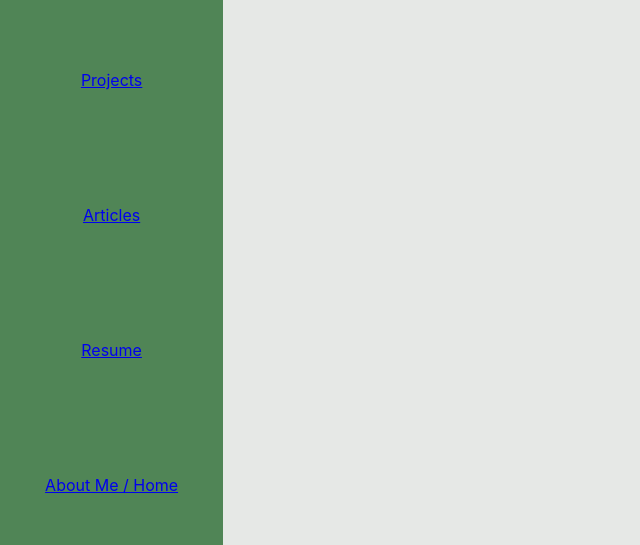
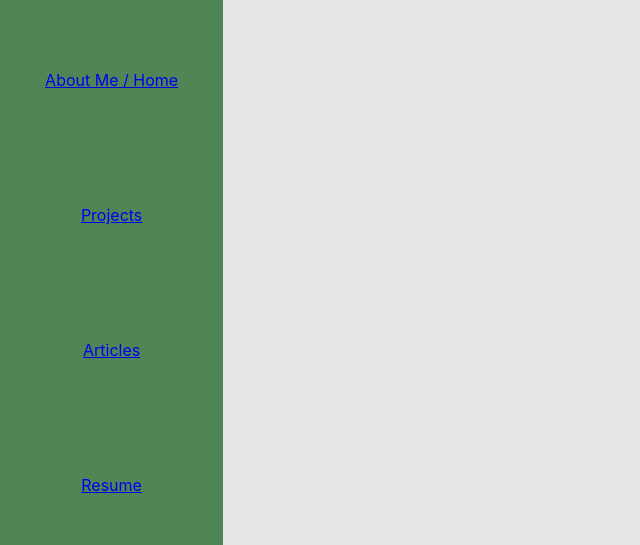
Before and after one commit to jguzz/portfolio, a React (Create React App) app: page / in a window 1280 px wide. Shown: the part 247-792 px from the top of the page, without its empty margins (0-640 px from the left). Built offline with nearby package versions, Linux system fonts and the light colour scheme.

Commit message:
Routing edit

```diff
--- a/src/components/App.js
+++ b/src/components/App.js
@@ -28,10 +28,10 @@ function App() {
             src={profPic}
             alt="Photo of Joseph Guzzardo Softare Engineer"
           />
+          <Link to="/home">About Me / Home</Link>
           <Link  to="/projects">Projects</Link>
           <Link  to="/articles">Articles</Link>
           <Link to="/resume">Resume</Link>
-          <Link to="/home">About Me / Home</Link>
         </Nav>
         <Body>
           <Switch>
```
Also changed, not shown: src/components/Projects.js (line endings or trailing spaces).
